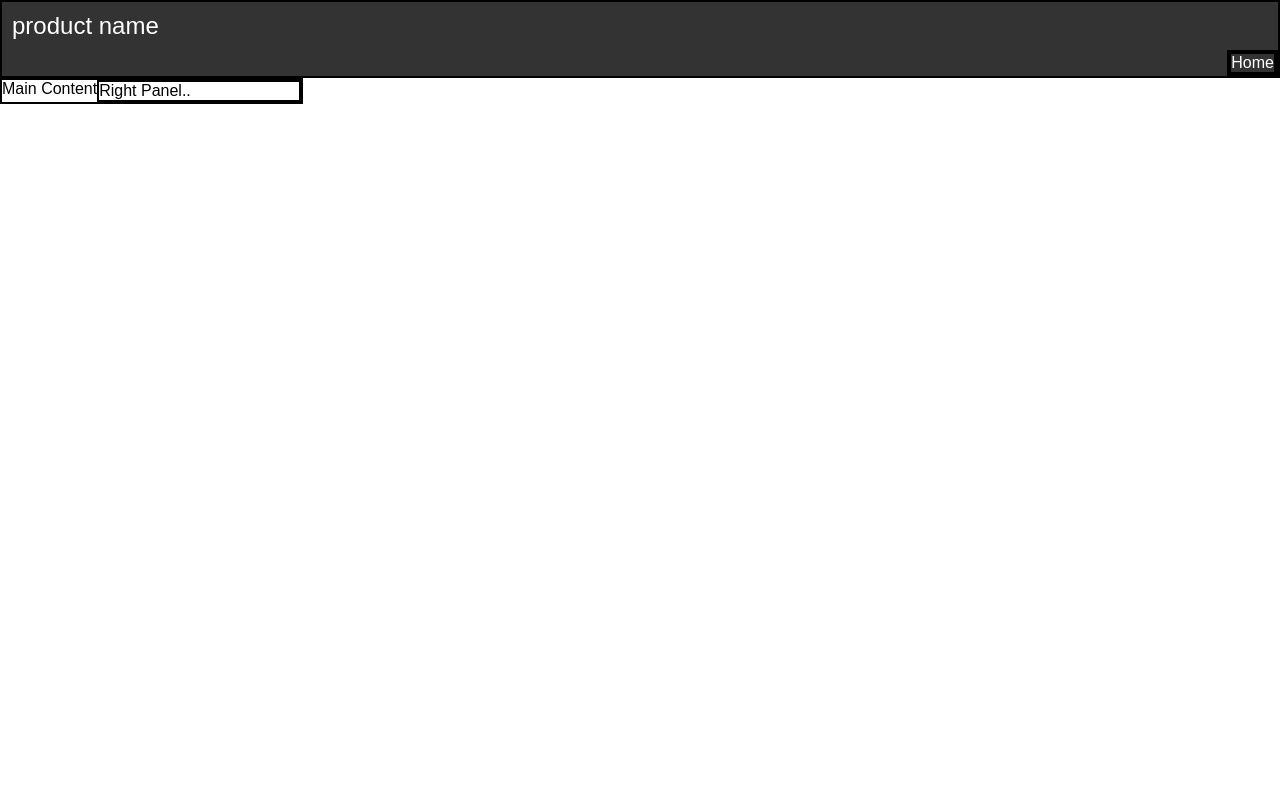
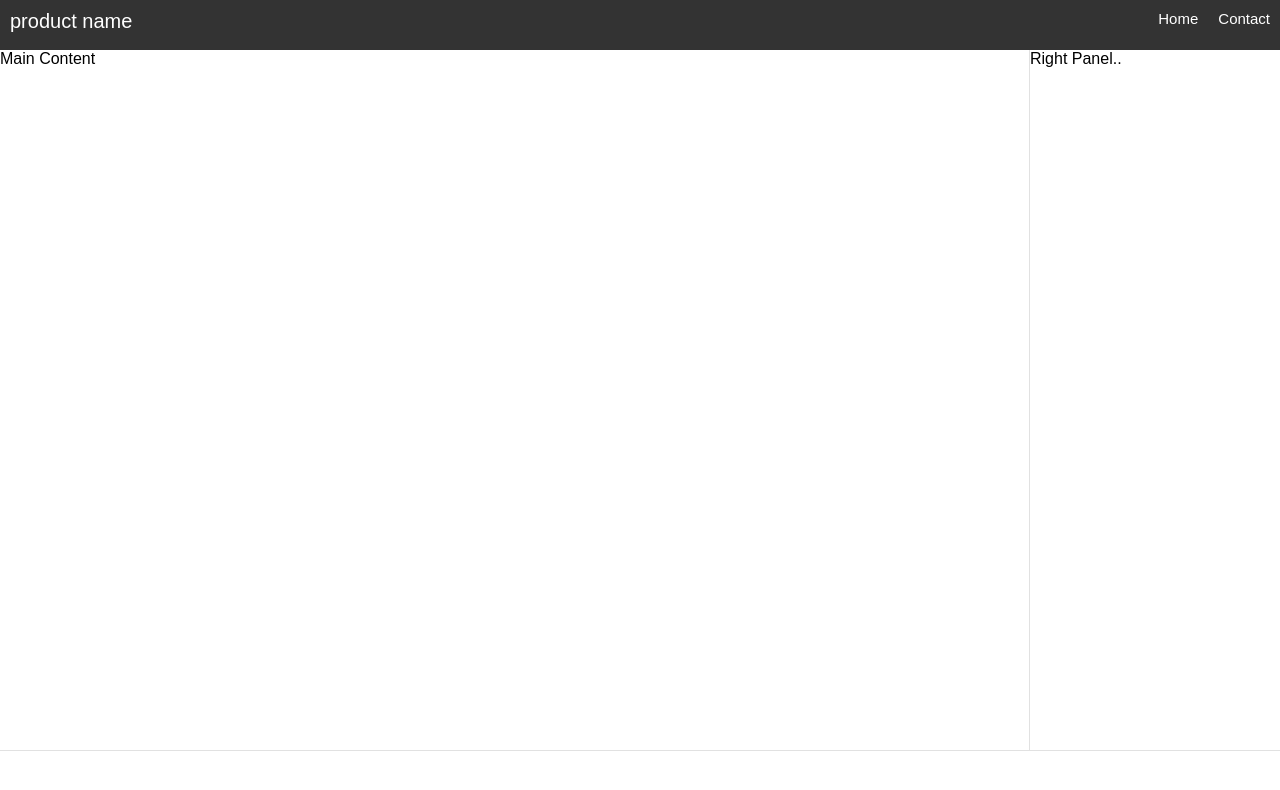
Before and after one commit to ajaycheenath/abs, a React (Create React App) app: page / in a window 1280 px wide. Shown: the top 790 px of the page. Built offline with nearby package versions, Linux system fonts and the light colour scheme.

Commit message:
Simple layout for bestdoctorz.com

```diff
--- a/src/App.js
+++ b/src/App.js
@@ -1,6 +1,7 @@
 import React, { Component } from 'react';
 import './css/main.css';
 import Header from "./components/Header"
+import Footer from "./components/Footer"
 import MainContent from "./components/MainContent"
 
 class App extends Component {
@@ -9,6 +10,7 @@ class App extends Component {
       <div className="App">
         <Header/>
         <MainContent/>
+        <Footer/>
       </div>
     );
   }
--- /dev/null
+++ b/src/components/Footer.js
@@ -0,0 +1,15 @@
+import React, { Component } from 'react';
+import Menu from "./Menu";
+
+
+class Footer extends Component {
+  render() {
+    return (
+        <div className="footer">
+
+        </div>
+    );
+  }
+}
+
+export default Footer;
--- a/src/components/Header.js
+++ b/src/components/Header.js
@@ -6,7 +6,7 @@ class Header extends Component {
   render() {
     return (
         <div className="header">
-          <h2>product name</h2>
+          <div className="productName">product name</div>
           <Menu/>
         </div>
     );
--- a/src/components/Menu.js
+++ b/src/components/Menu.js
@@ -4,7 +4,8 @@ class Menu extends Component {
   render() {
     return (
         <div className="menu">
-          <div>Home</div>
+          <div className="menuItem">Home</div>
+          <div className="menuItem">Contact</div>
         </div>
     );
   }
--- a/src/css/main.css
+++ b/src/css/main.css
@@ -1,8 +1,11 @@
+body {
+  height: 100%;
+  margin: 0; }
+
 .App {
-  display: flex;
-  flex-flow: row wrap; }
+  height: calc(100vh - 100px); }
   .App div {
-    border: 2px solid black; }
+    border: 0px solid red; }
   .App body {
     margin: 0; }
   .App h2 {
@@ -10,15 +13,33 @@
     font-size: 1.5em;
     padding: 10px;
     font-weight: normal; }
+  .App .mainContent {
+    width: 100%;
+    height: 100%; }
+  .App .productName {
+    float: left;
+    font-size: 20px;
+    padding: 10px; }
   .App .header {
     flex: 1 100%;
+    height: 50px;
     justify-content: space-between;
     background-color: #333;
     color: #ffffff; }
+    .App .header .menuItem {
+      font-size: 15px;
+      padding: 10px; }
+    .App .header .menu {
+      display: inline-flex;
+      float: right; }
+      .App .header .menu.item {
+        background-color: green; }
   .App .rightPanel {
     float: right;
-    width: 200px; }
-  .App .menu {
-    float: right; }
-    .App .menu.item {
-      background-color: green; }
+    width: 250px;
+    height: 100%;
+    border-left: 1px solid #e1e1e1; }
+  .App .footer {
+    width: 100%;
+    height: 40px;
+    border-top: 1px solid #e1e1e1; }
--- a/src/scss/main.scss
+++ b/src/scss/main.scss
@@ -1,13 +1,15 @@
 $primary-color: #333;
-$debug-border: 2px solid black;
+$debug-border: 0px solid red;
+body{
+  height: 100%;
+  margin: 0
+}
 .App {
-  display: flex;
-  flex-flow: row wrap;
-
-  div{
+  height: calc(100vh - 100px);
+  div {
     border: $debug-border;
   }
-  body{
+  body {
     margin: 0;
   }
   h2{
@@ -16,23 +18,42 @@ $debug-border: 2px solid black;
     padding: 10px;
     font-weight: normal;
   }
+  .mainContent {
+    width: 100%;
+    height: 100%;
+  }
+  .productName {
+    float: left;
+    font-size: 20px;
+    padding: 10px;
+  }
   .header{
     flex: 1 100%;
+    height: 50px;
     justify-content: space-between;
     background-color: $primary-color;
     color: #ffffff;
-    &.menuItems{
-
+    .menuItem {
+      font-size: 15px;
+      padding: 10px;
+    }
+    .menu {
+      display: inline-flex;
+      float: right;
+      &.item {
+        background-color: green;
+      }
     }
   }
-  .rightPanel{
+  .rightPanel {
     float: right;
-    width: 200px;
+    width: 250px;
+    height: 100%;
+    border-left: 1px solid #e1e1e1;
   }
-  .menu {
-    float: right;
-    &.item {
-      background-color: green;
-    }
+  .footer {
+    width: 100%;
+    height: 40px;
+    border-top: 1px solid #e1e1e1;
   }
 }
```
Also changed, not shown: 1 other file (tests, documents, lock files or other folders).
